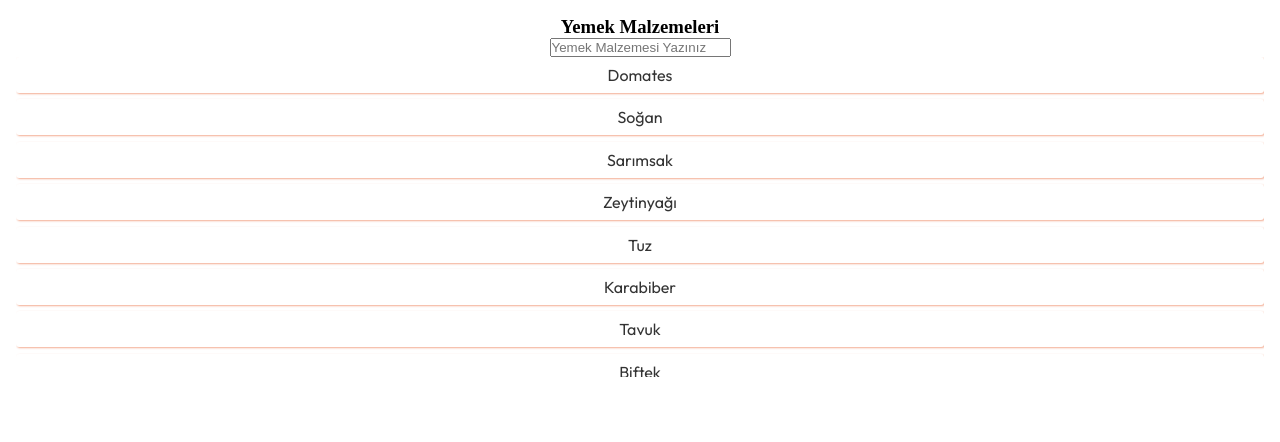
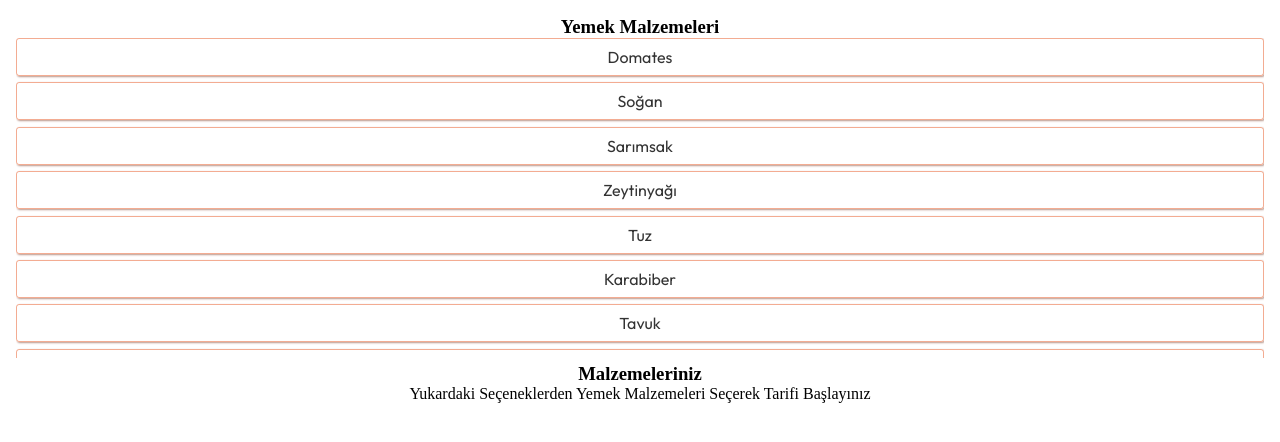
Before and after one commit to fethicansert/Artifical-Chef, a React (Create React App) app in the folder my-app/: page / in a window 1280 px wide. Shown: the top 442 px of the page. Built offline with nearby package versions, Linux system fonts and the light colour scheme.

Commit message:
no message

```diff
--- a/my-app/src/App.css
+++ /dev/null
@@ -1,38 +0,0 @@
-.App {
-  text-align: center;
-}
-
-.App-logo {
-  height: 40vmin;
-  pointer-events: none;
-}
-
-@media (prefers-reduced-motion: no-preference) {
-  .App-logo {
-    animation: App-logo-spin infinite 20s linear;
-  }
-}
-
-.App-header {
-  background-color: #282c34;
-  min-height: 100vh;
-  display: flex;
-  flex-direction: column;
-  align-items: center;
-  justify-content: center;
-  font-size: calc(10px + 2vmin);
-  color: white;
-}
-
-.App-link {
-  color: #61dafb;
-}
-
-@keyframes App-logo-spin {
-  from {
-    transform: rotate(0deg);
-  }
-  to {
-    transform: rotate(360deg);
-  }
-}
--- a/my-app/src/App.js
+++ b/my-app/src/App.js
@@ -1,4 +1,3 @@
-import './App.css';
 import foodSupliesData from './data/foodSuplies'
 
 import './css/foodsuplies.css'
@@ -6,10 +5,15 @@ import { useState } from 'react';
 
 function App() {
 
-  const [foodSuplies, setFoodSuplie] = useState(foodSupliesData);
-  const [SelectedfoodSuplies, setSelectedFoodSuplies] = useState([]);
+  const [foodSuplies, setFoodSuplies] = useState(foodSupliesData);
+  const [selectedFoodSuplies, setSelectedFoodSuplies] = useState([]);
 
-  const selectFoodSuplie = (name) => {
+  console.log(selectedFoodSuplies);
+  const chosseFoodSuplie = (name) => {
+
+    const newSelectedFoodSuplie = foodSuplies.filter(item => item === name).pop();
+
+    setSelectedFoodSuplies(prev => [newSelectedFoodSuplie, ...prev]);
 
   };
 
@@ -18,16 +22,17 @@ function App() {
     <div className="App">
       <h3>Yemek Malzemeleri</h3>
 
-      <input
+      {/* <input
         type='text'
         placeholder='Yemek Malzemesi Yazınız'>
-      </input>
+      </input> */}
 
       <div className='food-supluies-list-wrapper'>
         <ul className='food-supluies-list'>
           {
             foodSuplies.map((item, index) =>
               <li
+                onClick={() => { chosseFoodSuplie(item) }}
                 className='food-supluies-list-item'
                 key={index}>
                 {item}
@@ -35,6 +40,22 @@ function App() {
           }
         </ul>
       </div>
+
+      <h3>Malzemeleriniz</h3>
+      {
+        selectedFoodSuplies.length
+          ? <ul className='selected-food-supluies-list'>
+            {
+              selectedFoodSuplies.map((item, index) =>
+                <li
+                  className='selected-food-supluies-list-item'
+                  key={index}>
+                  {item}
+                </li>)
+            }
+          </ul>
+          : <p>Yukardaki Seçeneklerden Yemek Malzemeleri Seçerek Tarifi Başlayınız</p>
+      }
     </div>
   );
 }
--- a/my-app/src/css/foodsuplies.css
+++ b/my-app/src/css/foodsuplies.css
@@ -1,11 +1,11 @@
 @import url('https://fonts.googleapis.com/css2?family=Outfit:wght@100..900&family=Quicksand:wght@300..700&display=swap');
 
-:root{
+:root {
     --text-color: rgba(0, 0, 0, 0.8)
 }
 
 
-.food-supluies-list{
+.food-supluies-list {
     list-style: none;
     text-align: center;
     font-family: "Outfit", sans-serif;
@@ -13,14 +13,33 @@
     color: var(--text-color);
 }
 
-.food-supluies-list-item{
+.food-supluies-list-item {
     padding: .5rem 0;
     margin-bottom: .4rem;
     border-radius: 3px;
-    box-shadow: 1px 1px 2px rgba(230, 77, 22, 0.466);
+    box-shadow: 1px 1px 2px rgba(106, 31, 4, 0.466);
+
+    border: 1px solid rgba(230, 77, 22, 0.466);
 }
 
-.food-supluies-list-wrapper{
+.food-supluies-list-wrapper {
     max-height: 40vh;
     overflow: scroll;
+    margin-bottom: .3rem;
 }
+
+.selected-food-supluies-list {
+    list-style: none;
+    display: flex;
+    flex-wrap: wrap;
+    gap: 3px 3px;
+}
+
+.selected-food-supluies-list-item {
+    padding: .5rem 0;
+    margin-bottom: .4rem;
+    border-radius: 3px;
+    box-shadow: 1px 1px 2px rgba(106, 31, 4, 0.466);
+    min-width: 60px;
+    border: 1px solid rgba(230, 77, 22, 0.466);
+}
--- a/my-app/src/index.css
+++ b/my-app/src/index.css
@@ -4,6 +4,7 @@
   box-sizing: border-box;
 }
 
-.App{
+.App {
   padding: 1rem;
+  text-align: center;
 }
```
